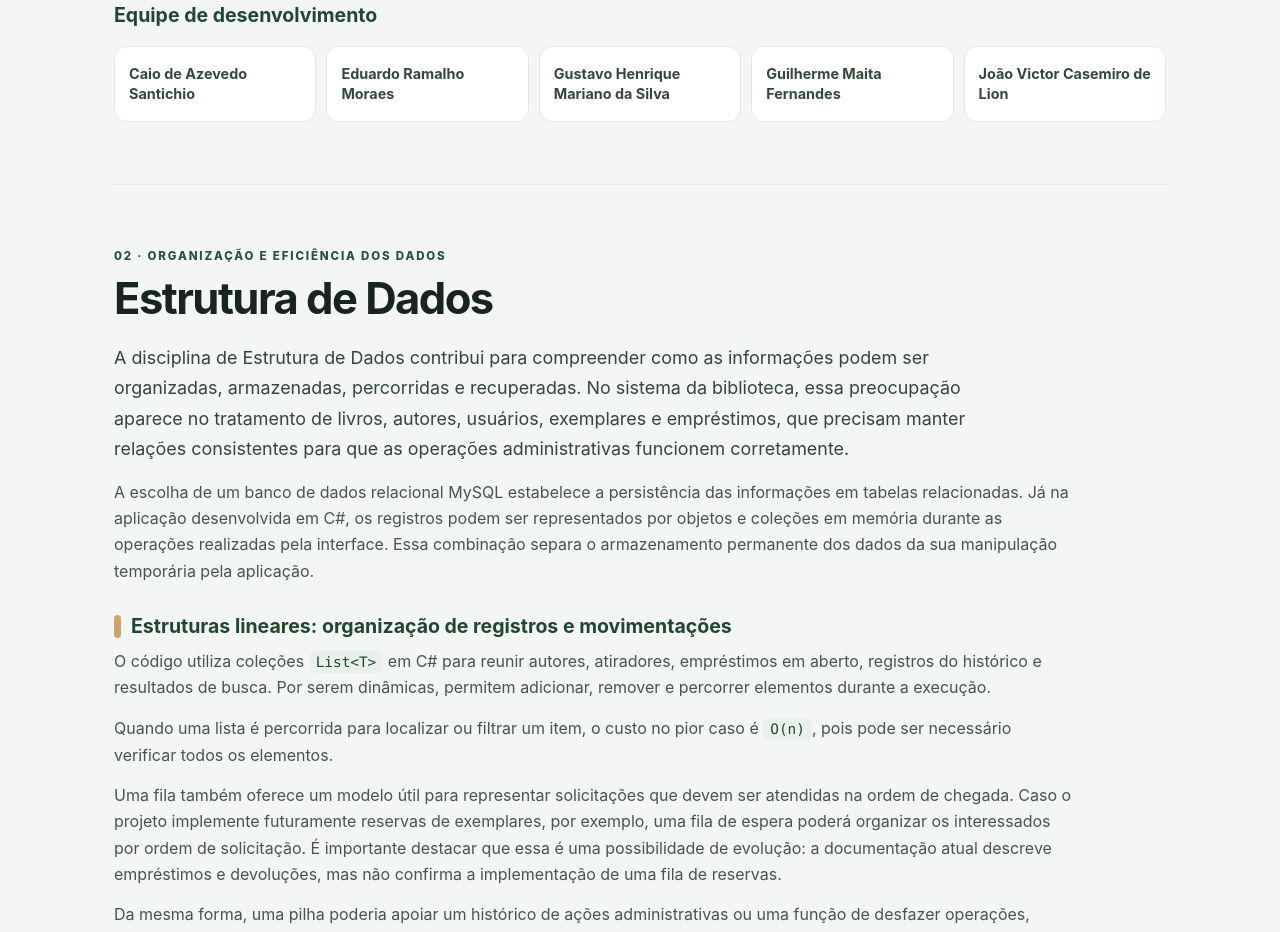
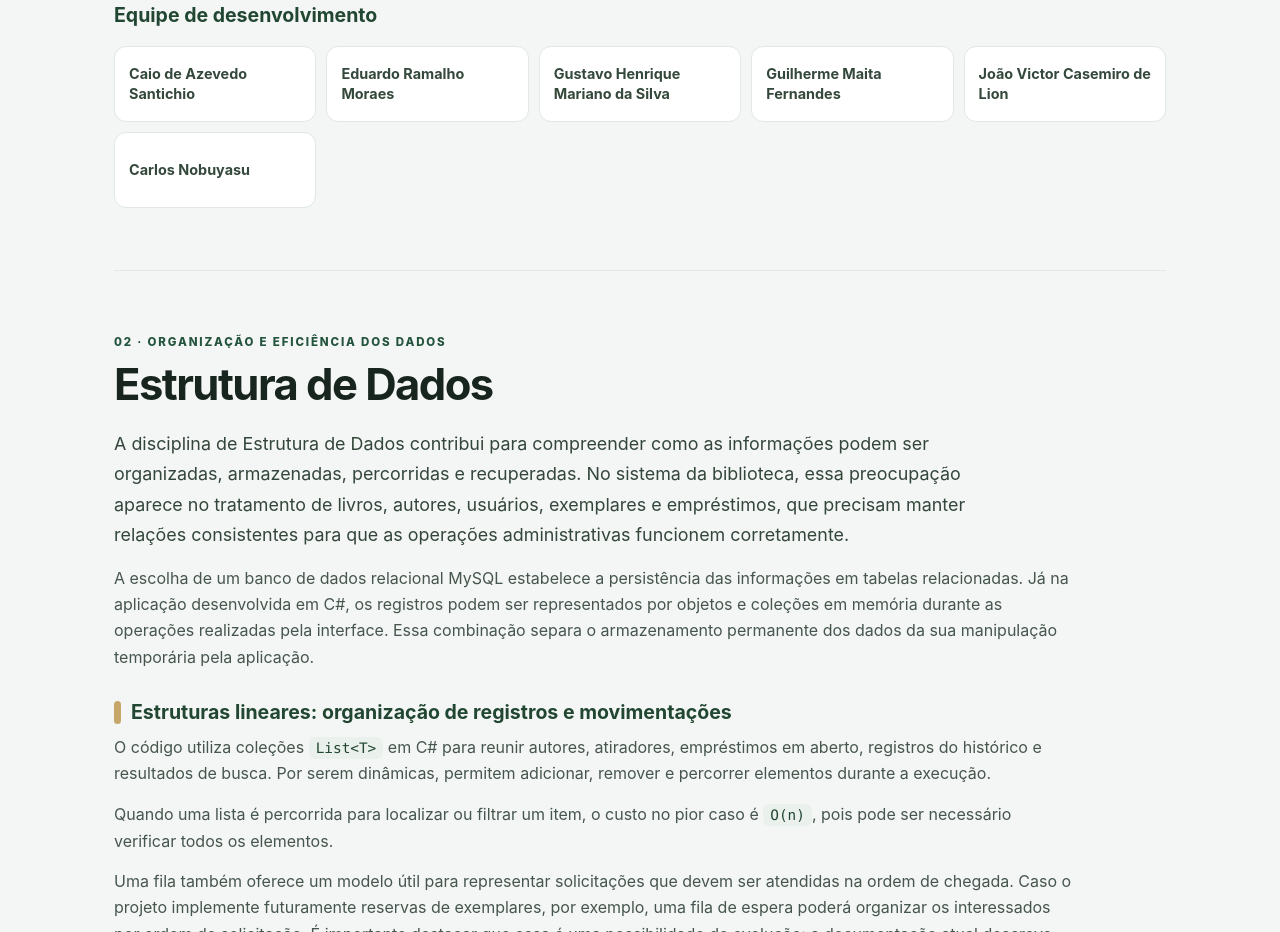
Before and after one commit to JoaoLion/ADC2_estrutura_e_teoria, a plain HTML site: page index.html in a window 1280 px wide. Shown: the part 1669-2601 px from the top of the page. Drawn offline with Linux system fonts and the light colour scheme.

Commit message:
Update index.html

```diff
--- a/index.html
+++ b/index.html
@@ -93,6 +93,7 @@ section p{max-width:960px}
     <li>Gustavo Henrique Mariano da Silva</li>
     <li>Guilherme Maita Fernandes</li>
     <li>João Victor Casemiro de Lion</li>
+    <li>Carlos Nobuyasu</li>
   </ul>
 </section>
 
```
